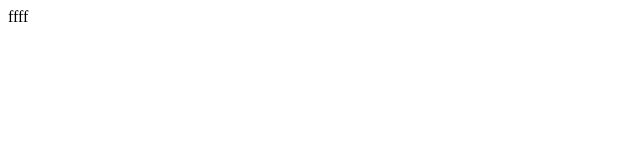
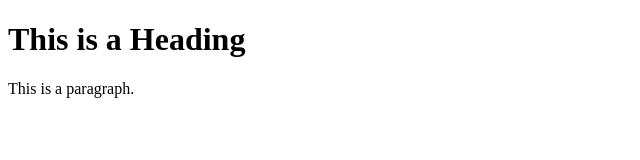
Before and after one commit to elhammmi/learning-git, a plain HTML site: page index.html in a window 1280 px wide. Shown: the whole page, without its empty margins (0-640 px from the left). Drawn offline with Linux system fonts and the light colour scheme.

Commit message:
add some html tag

```diff
--- a/index.html
+++ b/index.html
@@ -1 +1,12 @@
-<p>ffff</p>
+<!DOCTYPE html>
+<html>
+<head>
+<title>Page Title</title>
+</head>
+<body>
+
+<h1>This is a Heading</h1>
+<p>This is a paragraph.</p>
+
+</body>
+</html>
```
